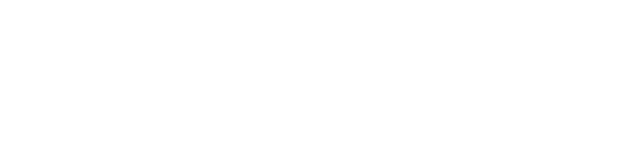
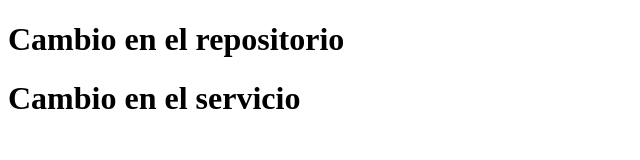
Before and after one commit to SergioClaustroVazquez/Prueba, a plain HTML site: page Prueba/index.html in a window 1280 px wide. Shown: the whole page, without its empty margins (0-640 px from the left). Drawn offline with Linux system fonts and the light colour scheme.

Commit message:
Tarea de repo [PRUEBA-0002]

```diff
--- a/Prueba/index.html
+++ b/Prueba/index.html
@@ -5,5 +5,8 @@
     <meta name="viewport" content="width=device-width, initial-scale=1.0" />
     <title>Namee</title>
   </head>
-  <body></body>
+  <body>
+    <h1>Cambio en el repositorio</h1>
+    <h1>Cambio en el servicio</h1>
+  </body>
 </html>
```
